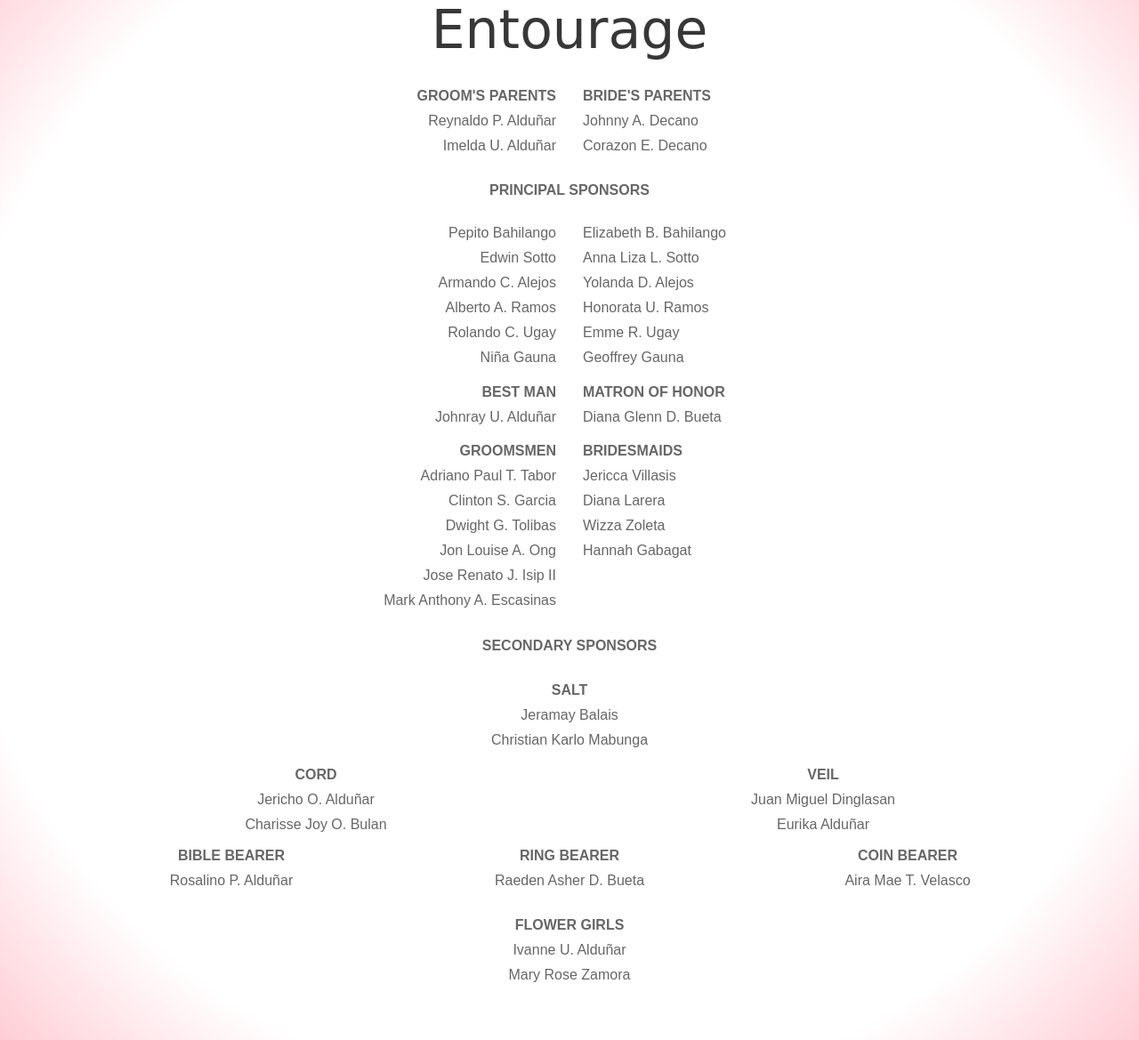
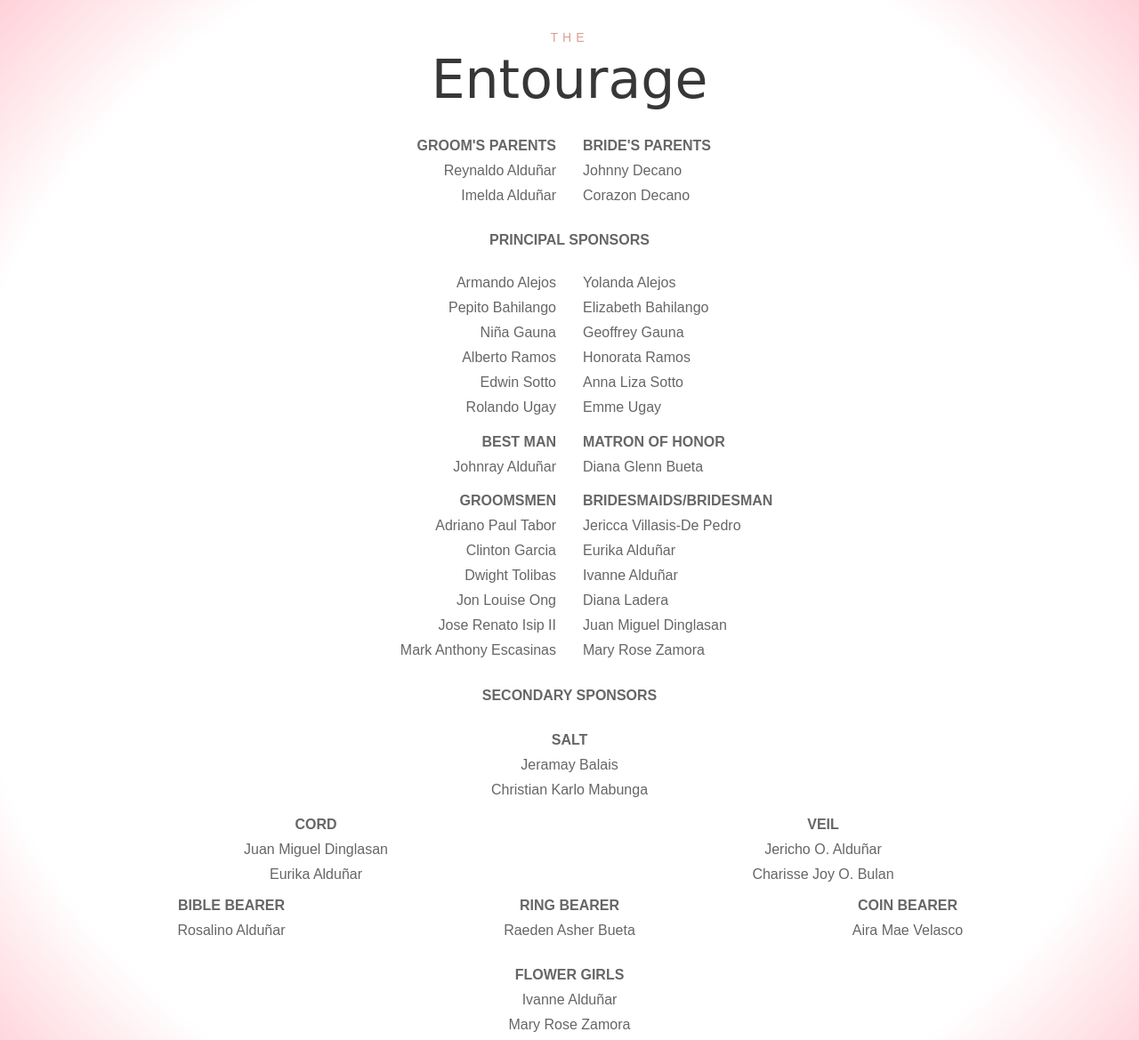
Before and after one commit to JPHET/ahriven, a plain HTML site: page index.html in a window 1280 px wide. Shown: the part 4006-5175 px from the top of the page at 89% size. Drawn offline with Linux system fonts and the light colour scheme; a web font is replaced by a local one.

Commit message:
Updates 06/30

```diff
--- a/css/style.css
+++ b/css/style.css
@@ -1144,6 +1144,10 @@ input[type=radio]:checked:before {
     text-transform: uppercase;
 }
 
+#rsvp-form {
+    background-color: rgb(255 255 255 / 95%);
+}
+
 .rsvp h2 {
     color: var(--gray);
     font-family: 'Didact Gothic', sans-serif;
@@ -1703,6 +1707,11 @@ li.event .icon {
 }
 
 /* =======  Attire style  ======= */
+
+#attire-link {
+    color: var(--gray);
+}
+
 .motif-colors {
     margin-bottom: 20px;
 }
@@ -1715,7 +1724,7 @@ li.event .icon {
 }
 
 .dot-onix {
-    background-color: #393a3b;
+    background-color: #5c5d5fde;
 }
 
 .dot-rose {
--- a/index.html
+++ b/index.html
@@ -34,7 +34,7 @@
 
 <body>
     <audio id="bg-music" preload="auto" loop>
-        <source src="./audio/Forever_and_ever_and_always.mp3" type="audio/mpeg">
+        <source src="./audio/kaliwatkanan.mp3" type="audio/mpeg">
     </audio>
 
     <!-- Preloader -->
@@ -279,8 +279,9 @@
                     <span class="dot dot-green"></span>
                 </div>
                 <div class="col-md-12 text-center animate-box no-spacing" data-animate-effect="fadeInUp">
-                    <p>We kindly request that our guests to wear semi formal attire in these colors on our special
-                        day.</p>
+                    <p><b><a href="https://www.theknot.com/content/what-to-wear-semi-formal" target="_blank" id="attire-link">SEMI FORMAL</a></b></p>
+                    <p>Ladies in Dress/Gown</p>
+                    <p>Gentlemen in Coat and Tie</p>
                 </div>
             </div>
         </div>
@@ -298,13 +299,13 @@
             <div class="row animate-box" data-animate-effect="fadeInUp">
                 <div class="col-md-6 col-sm-6 col-12 entourage-left no-spacing">
                     <p class="highlight">Groom's Parents</p>
-                    <p>Reynaldo P. Alduñar</p>
-                    <p>Imelda U. Alduñar</p>
+                    <p>Reynaldo Alduñar</p>
+                    <p>Imelda Alduñar</p>
                 </div>
                 <div class="col-md-6 col-sm-6 col-12 entourage-right no-spacing">
                     <p class="highlight">Bride's Parents</p>
-                    <p>Johnny A. Decano</p>
-                    <p>Corazon E. Decano</p>
+                    <p>Johnny Decano</p>
+                    <p>Corazon Decano</p>
                 </div>
             </div>
         </div>
@@ -315,39 +316,39 @@
                 </div>
             </div>
             <div class="row">
-                <div class="col-md-6 col-sm-6 col-12 entourage-left">Pepito Bahilango</div>
-                <div class="col-md-6 col-sm-6 col-12 entourage-right">Elizabeth B. Bahilango</div>
+                <div class="col-md-6 col-sm-6 col-12 entourage-left">Armando Alejos</div>
+                <div class="col-md-6 col-sm-6 col-12 entourage-right">Yolanda Alejos</div>
             </div>
             <div class="row">
-                <div class="col-md-6 col-sm-6 col-12 entourage-left">Edwin Sotto</div>
-                <div class="col-md-6 col-sm-6 col-12 entourage-right">Anna Liza L. Sotto</div>
-            </div>
-            <div class="row">
-                <div class="col-md-6 col-sm-6 col-12 entourage-left">Armando C. Alejos</div>
-                <div class="col-md-6 col-sm-6 col-12 entourage-right">Yolanda D. Alejos</div>
-            </div>
-            <div class="row">
-                <div class="col-md-6 col-sm-6 col-12 entourage-left">Alberto A. Ramos</div>
-                <div class="col-md-6 col-sm-6 col-12 entourage-right">Honorata U. Ramos</div>
-            </div>
-            <div class="row">
-                <div class="col-md-6 col-sm-6 col-12 entourage-left">Rolando C. Ugay</div>
-                <div class="col-md-6 col-sm-6 col-12 entourage-right">Emme R. Ugay</div>
+                <div class="col-md-6 col-sm-6 col-12 entourage-left">Pepito Bahilango</div>
+                <div class="col-md-6 col-sm-6 col-12 entourage-right">Elizabeth Bahilango</div>
             </div>
             <div class="row">
                 <div class="col-md-6 col-sm-6 col-12 entourage-left">Niña Gauna</div>
                 <div class="col-md-6 col-sm-6 col-12 entourage-right">Geoffrey Gauna</div>
+            </div>
+            <div class="row">
+                <div class="col-md-6 col-sm-6 col-12 entourage-left">Alberto Ramos</div>
+                <div class="col-md-6 col-sm-6 col-12 entourage-right">Honorata Ramos</div>
+            </div>
+            <div class="row">
+                <div class="col-md-6 col-sm-6 col-12 entourage-left">Edwin Sotto</div>
+                <div class="col-md-6 col-sm-6 col-12 entourage-right">Anna Liza Sotto</div>
+            </div>
+            <div class="row">
+                <div class="col-md-6 col-sm-6 col-12 entourage-left">Rolando Ugay</div>
+                <div class="col-md-6 col-sm-6 col-12 entourage-right">Emme Ugay</div>
             </div>
         </div>
         <div class="container animate-box" data-animate-effect="fadeInUp">
             <div class="row">
                 <div class="col-md-6 col-sm-6 col-12 entourage-left no-spacing">
                     <p class="highlight">Best Man</p>
-                    <p>Johnray U. Alduñar</p>
+                    <p>Johnray Alduñar</p>
                 </div>
                 <div class="col-md-6 col-sm-6 col-12 entourage-right no-spacing">
                     <p class="highlight">Matron of Honor</p>
-                    <p>Diana Glenn D. Bueta</p>
+                    <p>Diana Glenn Bueta</p>
                 </div>
             </div>
         </div>
@@ -355,19 +356,21 @@
             <div class="row">
                 <div class="col-md-6 col-sm-6 col-12 entourage-left no-spacing">
                     <p class="highlight">Groomsmen</p>
-                    <p>Adriano Paul T. Tabor</p>
-                    <p>Clinton S. Garcia</p>
-                    <p>Dwight G. Tolibas</p>
-                    <p>Jon Louise A. Ong</p>
-                    <p>Jose Renato J. Isip II</p>
-                    <p>Mark Anthony A. Escasinas</p>
+                    <p>Adriano Paul Tabor</p>
+                    <p>Clinton Garcia</p>
+                    <p>Dwight Tolibas</p>
+                    <p>Jon Louise Ong</p>
+                    <p>Jose Renato Isip II</p>
+                    <p>Mark Anthony Escasinas</p>
                 </div>
                 <div class="col-md-6 col-sm-6 col-12 entourage-right no-spacing">
-                    <p class="highlight">Bridesmaids</p>
-                    <p>Jericca Villasis</p>
-                    <p>Diana Larera</p>
-                    <p>Wizza Zoleta</p>
-                    <p>Hannah Gabagat</p>
+                    <p class="highlight">Bridesmaids/Bridesman</p>
+                    <p>Jericca Villasis-De Pedro</p>
+                    <p>Eurika Alduñar</p>
+                    <p>Ivanne Alduñar</p>
+                    <p>Diana Ladera</p>
+                    <p>Juan Miguel Dinglasan</p>
+                    <p>Mary Rose Zamora</p>
                 </div>
             </div>
         </div>
@@ -387,31 +390,31 @@
             <div class="row">
                 <div class="col-md-6 col-sm-6 col-12 text-center no-spacing">
                     <p class="highlight">Cord</p>
-                    <p>Jericho O. Alduñar</p>
-                    <p>Charisse Joy O. Bulan</p>
+                    <p>Juan Miguel Dinglasan</p>
+                    <p>Eurika Alduñar</p>
                 </div>
                 <div class="col-md-6 col-sm-6 col-12 text-center no-spacing">
                     <p class="highlight">Veil</p>
-                    <p>Juan Miguel Dinglasan</p>
-                    <p>Eurika Alduñar</p>
+                    <p>Jericho O. Alduñar</p>
+                    <p>Charisse Joy O. Bulan</p>
                 </div>
             </div>
             <div class="row">
                 <div class="col-md-4 col-sm-4 col-12 text-center no-spacing">
                     <p class="highlight">Bible Bearer</p>
-                    <p>Rosalino P. Alduñar</p>
+                    <p>Rosalino Alduñar</p>
                 </div>
                 <div class="col-md-4 col-sm-4 col-12 text-center no-spacing">
                     <p class="highlight">Ring Bearer</p>
-                    <p>Raeden Asher D. Bueta</p>
+                    <p>Raeden Asher Bueta</p>
                 </div>
                 <div class="col-md-4 col-sm-4 col-12 text-center no-spacing">
                     <p class="highlight">Coin Bearer</p>
-                    <p>Aira Mae T. Velasco</p>
+                    <p>Aira Mae Velasco</p>
                 </div>
                 <div class="col-md-12 text-center no-spacing">
                     <p class="highlight">Flower Girls</p>
-                    <p>Ivanne U. Alduñar</p>
+                    <p>Ivanne Alduñar</p>
                     <p>Mary Rose Zamora</p>
                 </div>
             </div>
@@ -419,33 +422,6 @@
     </div>
     </div>
 
-
-    <!-- Video section -->
-    <!-- <div id="video" class="story-video section-padding bg-img bg-fixed" data-overlay-dark="2"
-        data-background="./img/3.jpg" style="background-image: url(&quot;./img/3.jpg&quot;);" data-scroll-index="4">
-        <div class="container">
-            <div class="video-wrapper">
-                <div class="row">
-                    <div class="col-md-12 text-center">
-                        <div class="caption">
-                            <h6 class="subtitle">A love story begining</h6>
-                            <h2 class="title">Watch our love story</h2><br>
-                        </div>
-                    </div>
-                </div>
-                <div class="row">
-                    <div class="col-md-12 mb-60 img text-center">
-                        <a class="vid valign" href="https://youtu.be/bkMjpEixNrg?t=8">
-                            <div class="vid-butn">
-                                <span class="icon"><i class="ti-control-play"></i></span>
-                            </div>
-                        </a>
-                    </div>
-
-                </div>
-            </div>
-        </div>
-    </div> -->
     <!-- Gallery section -->
     <!-- <div id="gallery" class="section-padding">
         <div class="container">
@@ -579,11 +555,11 @@
     </div>
 
     <!-- RSVP Form section -->
-    <div id="rsvp" class="rsvp section-padding bg-img bg-fixed" data-background="./img/2.jpg" data-scroll-index="6"
+    <div id="rsvp" class="rsvp section-padding bg-img bg-fixed" data-background="./img/rsvp-bg.png" data-scroll-index="6"
         style="background-image: url(&quot;./img/2.jpg&quot;);">
         <div class="container">
             <div class="row">
-                <div class="col-md-6 offset-md-3 bg-white p-60">
+                <div class="col-md-6 offset-md-3 p-60" id="rsvp-form">
                     <h2 class="text-center">R.S.V.P</h2>
                     <h6 class="text-center">Will you attend?</h6>
                     <form class="contact__form" method="post">
```
Also changed, not shown: img/b1.jpg (deleted), img/b2.jpg (deleted), img/b3.jpg (deleted), img/groom.png, img/w1.jpg (deleted), img/w2.jpg (deleted), img/w3.jpg (deleted), 6 other files.
